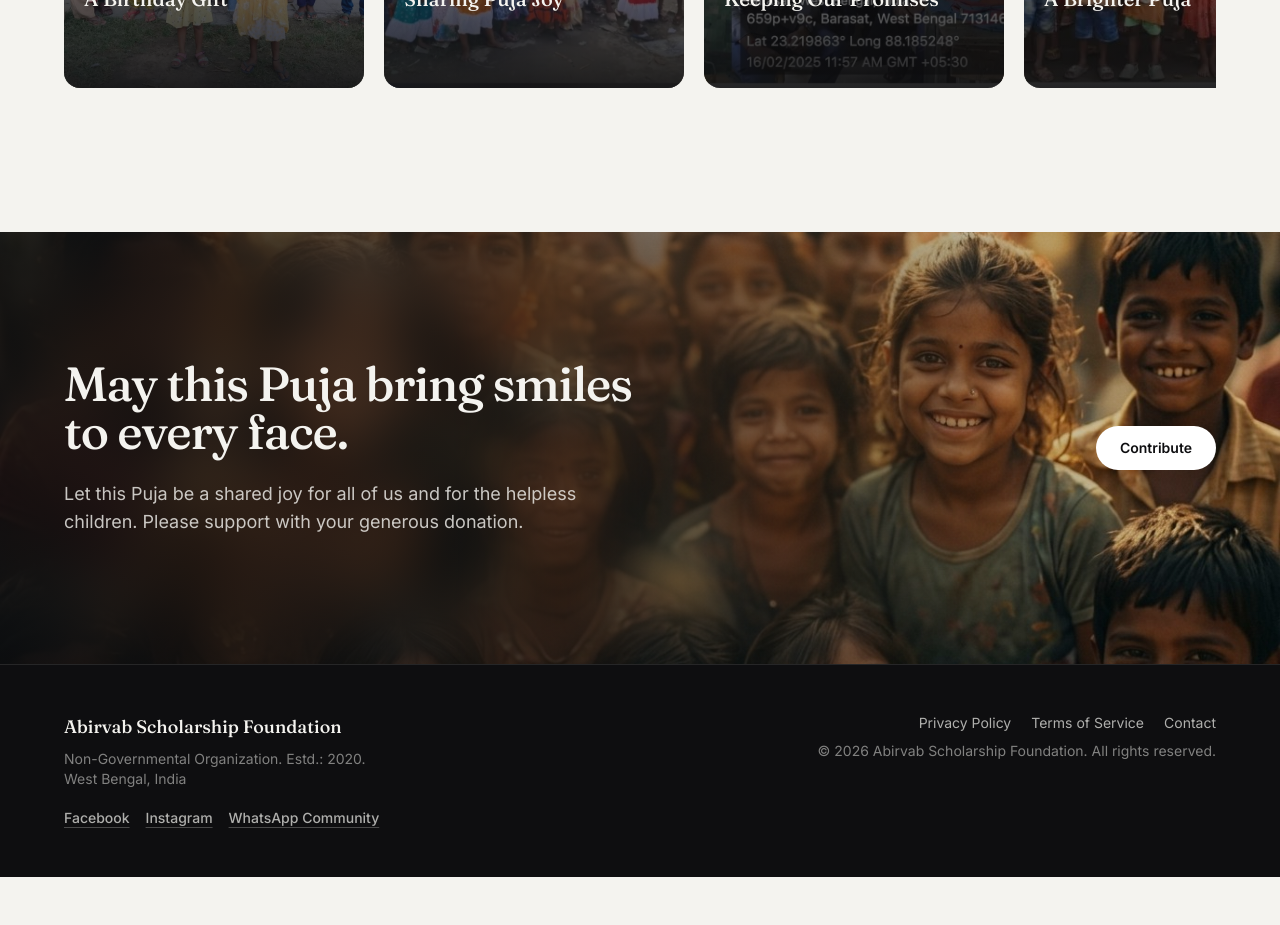
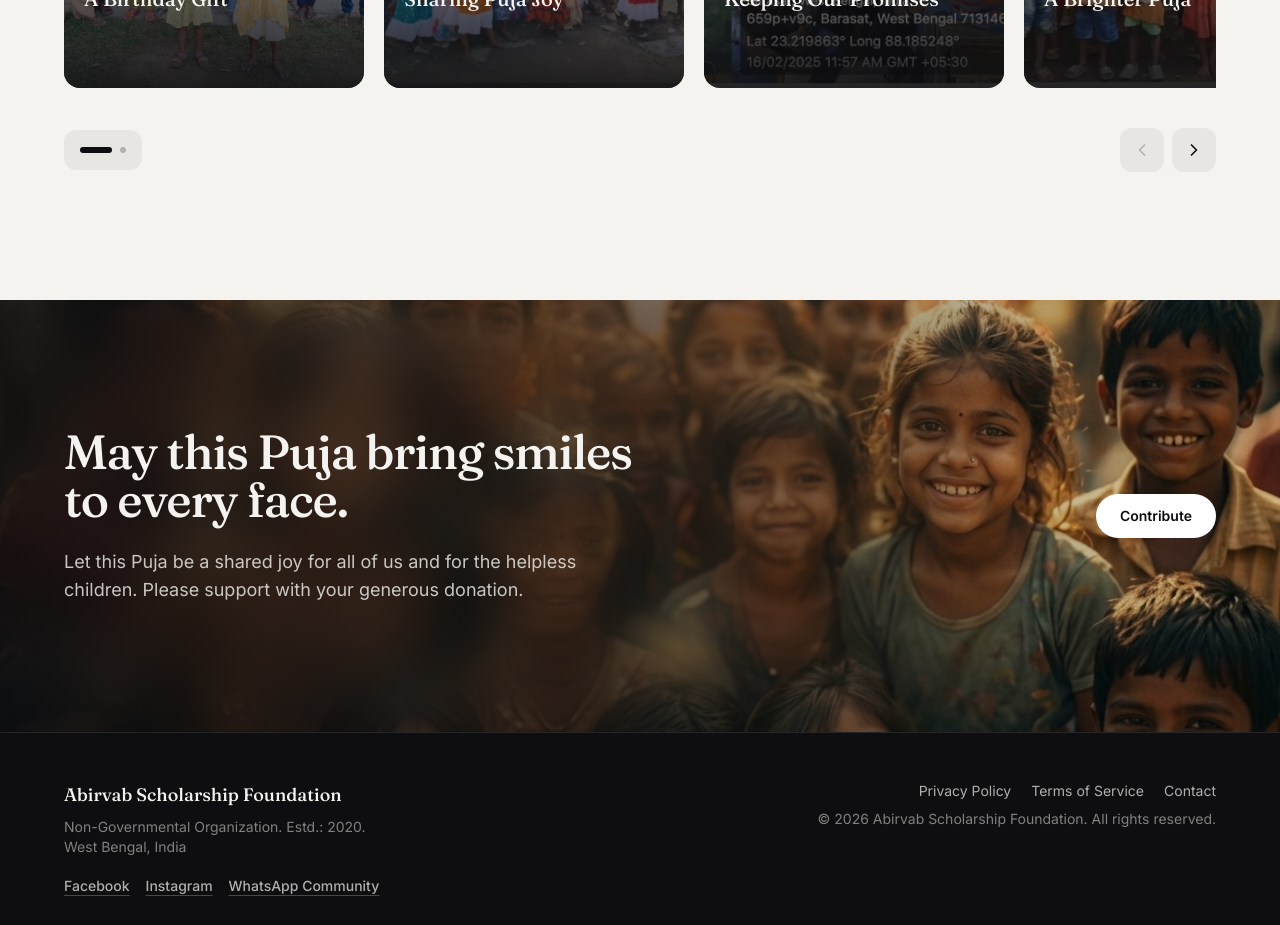
Before and after one commit to PrasunV/Abirvab, a React (Vite) app: page / in a window 1280 px wide. Shown: the part 1280-2205 px from the top of the page. Before the commit the page ends 2157 px from the top, so only its background shows below. Built offline with nearby package versions, Linux system fonts and the light colour scheme.

Commit message:
add carousel pagination

```diff
--- a/package.json
+++ b/package.json
@@ -10,6 +10,7 @@
   },
   "dependencies": {
     "gsap": "^3.12.5",
+    "lucide-react": "^1.48.0",
     "react": "^18.3.1",
     "react-dom": "^18.3.1"
   },
--- a/src/components/StoriesCarousel.jsx
+++ b/src/components/StoriesCarousel.jsx
@@ -3,8 +3,10 @@ import gsap from 'gsap'
 import { ScrollTrigger } from 'gsap/ScrollTrigger'
 import { stories } from '../data/stories.js'
 import useDragScroll from '../hooks/useDragScroll.js'
+import useCarouselPagination from '../hooks/useCarouselPagination.js'
 import Section from './ui/Section.jsx'
 import Modal from './ui/Modal.jsx'
+import CarouselPagination from './ui/CarouselPagination.jsx'
 import StoryCard from './stories/StoryCard.jsx'
 import StoryModalContent, { STORY_MODAL_TITLE_ID } from './stories/StoryModalContent.jsx'
 
@@ -14,6 +16,7 @@ export default function StoriesCarousel() {
   const scope = useRef(null)
   const rowRef = useDragScroll()
   const cardRefs = useRef(new Map())
+  const pagination = useCarouselPagination(rowRef)
 
   const [activeId, setActiveId] = useState(null)
   const [swapped, setSwapped] = useState(false)
@@ -107,6 +110,18 @@ export default function StoriesCarousel() {
           <StoryCard key={story.id} ref={setCardRef(story.id)} story={story} onOpen={openStory} />
         ))}
       </div>
+
+      <CarouselPagination
+        className="mt-6"
+        count={pagination.pageCount}
+        activeIndex={pagination.activeIndex}
+        onSelect={pagination.scrollToPage}
+        onPrev={pagination.goPrev}
+        onNext={pagination.goNext}
+        atStart={pagination.atStart}
+        atEnd={pagination.atEnd}
+        label="Stories carousel"
+      />
     </Section>
   )
 }
--- /dev/null
+++ b/src/components/ui/CarouselPagination.jsx
@@ -0,0 +1,87 @@
+import { ChevronLeft, ChevronRight } from 'lucide-react'
+
+/**
+ * Carousel pagination: a pill of progress dots on the left (the active one
+ * stretches into a bar) and prev / next buttons on the right.
+ *
+ * Reusable and presentational — all state comes from props, so it pairs with
+ * `useCarouselPagination` or any other source.
+ *
+ * Props
+ *  - count        number of pages
+ *  - activeIndex  page currently in view
+ *  - onSelect(i)  jump to a page
+ *  - onPrev/onNext
+ *  - atStart / atEnd   disable the matching button
+ *  - labelFor(i)  accessible label for dot i
+ *  - label        accessible name for the whole control
+ */
+export default function CarouselPagination({
+  count,
+  activeIndex,
+  onSelect,
+  onPrev,
+  onNext,
+  atStart = false,
+  atEnd = false,
+  labelFor = (i, total) => `Go to page ${i + 1} of ${total}`,
+  label = 'Carousel pagination',
+  className = '',
+}) {
+  if (count <= 1) return null
+
+  return (
+    <div
+      role="group"
+      aria-label={label}
+      className={`flex items-center justify-between gap-4 ${className}`}
+    >
+      <div className="flex items-center gap-2 rounded-xl bg-ink/5 px-4 py-3">
+        {Array.from({ length: count }, (_, i) => {
+          const isActive = i === activeIndex
+          return (
+            <button
+              key={i}
+              type="button"
+              onClick={() => onSelect(i)}
+              aria-label={labelFor(i, count)}
+              aria-current={isActive ? 'true' : undefined}
+              className="group grid h-4 place-items-center"
+            >
+              <span
+                className={`block h-1.5 rounded-full transition-all duration-300 ${
+                  isActive
+                    ? 'w-8 bg-ink'
+                    : 'w-1.5 bg-ink/25 group-hover:bg-marigold-dark'
+                }`}
+              />
+            </button>
+          )
+        })}
+      </div>
+
+      <div className="flex items-center gap-2">
+        <PagerButton onClick={onPrev} disabled={atStart} label="Previous">
+          <ChevronLeft className="h-5 w-5" strokeWidth={2} aria-hidden="true" />
+        </PagerButton>
+        <PagerButton onClick={onNext} disabled={atEnd} label="Next">
+          <ChevronRight className="h-5 w-5" strokeWidth={2} aria-hidden="true" />
+        </PagerButton>
+      </div>
+    </div>
+  )
+}
+
+function PagerButton({ onClick, disabled, label, children }) {
+  return (
+    <button
+      type="button"
+      onClick={onClick}
+      disabled={disabled}
+      aria-label={label}
+      className="inline-flex h-11 w-11 items-center justify-center rounded-xl bg-ink/5 text-ink transition-colors hover:bg-marigold/30 disabled:cursor-not-allowed disabled:bg-ink/5 disabled:text-ink/25 disabled:hover:bg-ink/5"
+    >
+      {children}
+    </button>
+  )
+}
--- /dev/null
+++ b/src/hooks/useCarouselPagination.js
@@ -0,0 +1,80 @@
+import { useCallback, useEffect, useState } from 'react'
+import { prefersReducedMotion } from '../lib/motion.js'
+
+/**
+ * Tracks a horizontal scroll rail and drives a pagination control.
+ *
+ * Pages are screenfuls of the rail, not individual cards, so the dot count
+ * adapts to how many cards actually fit: fewer dots on a wide screen, more
+ * on a phone. Reusable — it only needs a ref to the scrolling element.
+ *
+ * @param {object} railRef ref to the scrolling container
+ */
+export default function useCarouselPagination(railRef) {
+  const [state, setState] = useState({ pageCount: 1, activeIndex: 0, atStart: true, atEnd: true })
+
+  const sync = useCallback(() => {
+    const rail = railRef.current
+    if (!rail) return
+    const { scrollLeft, scrollWidth, clientWidth } = rail
+    const maxScroll = Math.max(scrollWidth - clientWidth, 0)
+    const pageCount = clientWidth > 0 ? Math.max(1, Math.ceil(scrollWidth / clientWidth)) : 1
+
+    const atStart = scrollLeft <= 1
+    const atEnd = scrollLeft >= maxScroll - 1
+    // Snap the indicator to the ends: the last screenful is often a partial
+    // one (the rail scrolls less than its own width), so rounding alone would
+    // never light up the final dot.
+    const byScroll = Math.round(scrollLeft / Math.max(clientWidth, 1))
+    const activeIndex = atEnd ? pageCount - 1 : atStart ? 0 : Math.min(byScroll, pageCount - 1)
+
+    setState({ pageCount, activeIndex, atStart, atEnd })
+  }, [railRef])
+
+  useEffect(() => {
+    const rail = railRef.current
+    if (!rail) return
+
+    let frame = 0
+    const onScroll = () => {
+      if (frame) return
+      frame = requestAnimationFrame(() => {
+        frame = 0
+        sync()
+      })
+    }
+
+    sync()
+    rail.addEventListener('scroll', onScroll, { passive: true })
+    const observer = new ResizeObserver(onScroll)
+    observer.observe(rail)
+
+    return () => {
+      if (frame) cancelAnimationFrame(frame)
+      rail.removeEventListener('scroll', onScroll)
+      observer.disconnect()
+    }
+  }, [railRef, sync])
+
+  const scrollToPage = useCallback(
+    (page) => {
+      const rail = railRef.current
+      if (!rail) return
+      const maxScroll = Math.max(rail.scrollWidth - rail.clientWidth, 0)
+      const target = Math.min(Math.max(page, 0) * rail.clientWidth, maxScroll)
+      rail.scrollTo({ left: target, behavior: prefersReducedMotion() ? 'auto' : 'smooth' })
+    },
+    [railRef],
+  )
+
+  const goPrev = useCallback(
+    () => scrollToPage(state.activeIndex - 1),
+    [scrollToPage, state.activeIndex],
+  )
+  const goNext = useCallback(
+    () => scrollToPage(state.activeIndex + 1),
+    [scrollToPage, state.activeIndex],
+  )
+
+  return { ...state, scrollToPage, goPrev, goNext }
+}
```
Also changed, not shown: 1 other file (tests, documents, lock files or other folders).
